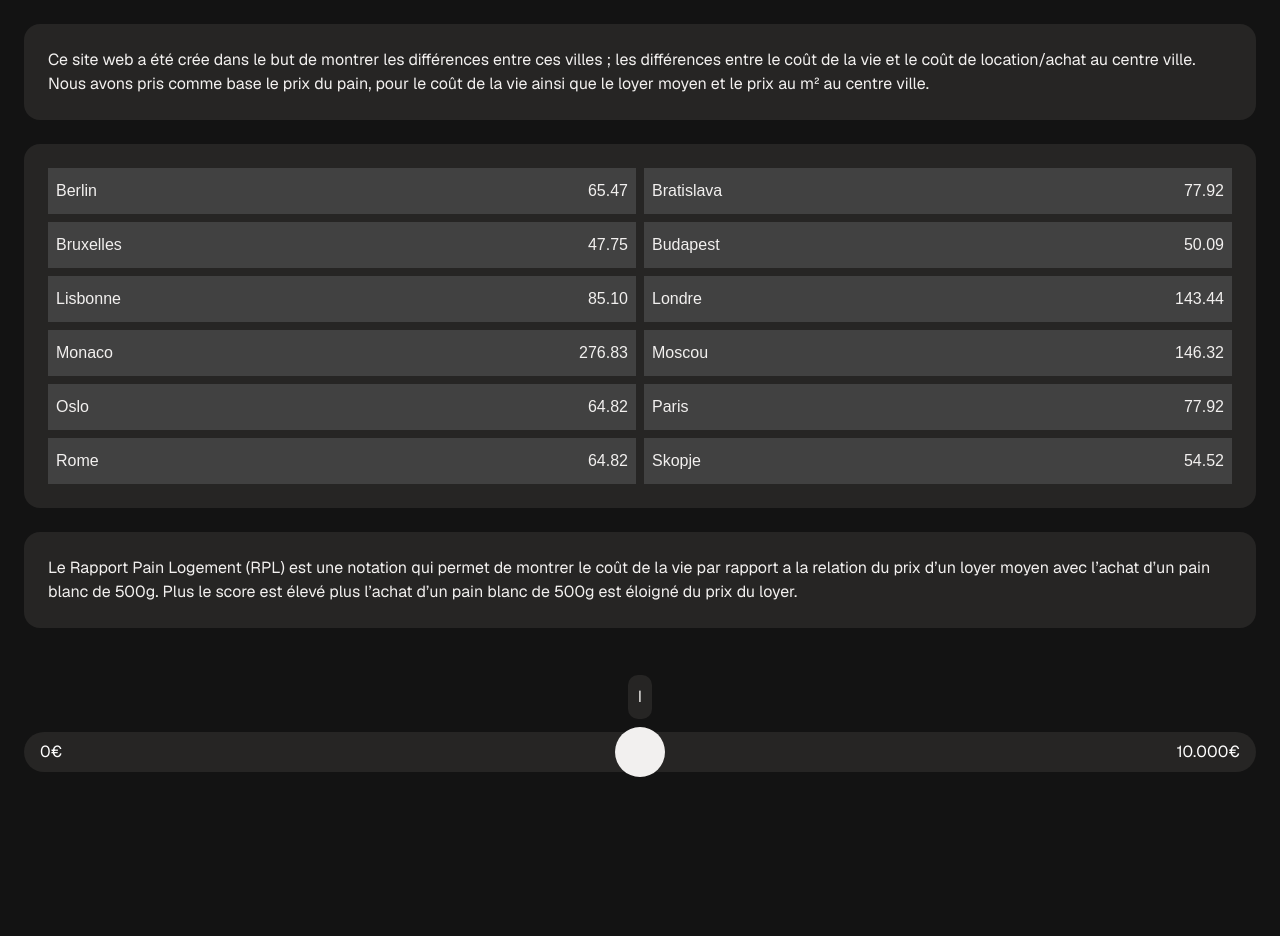
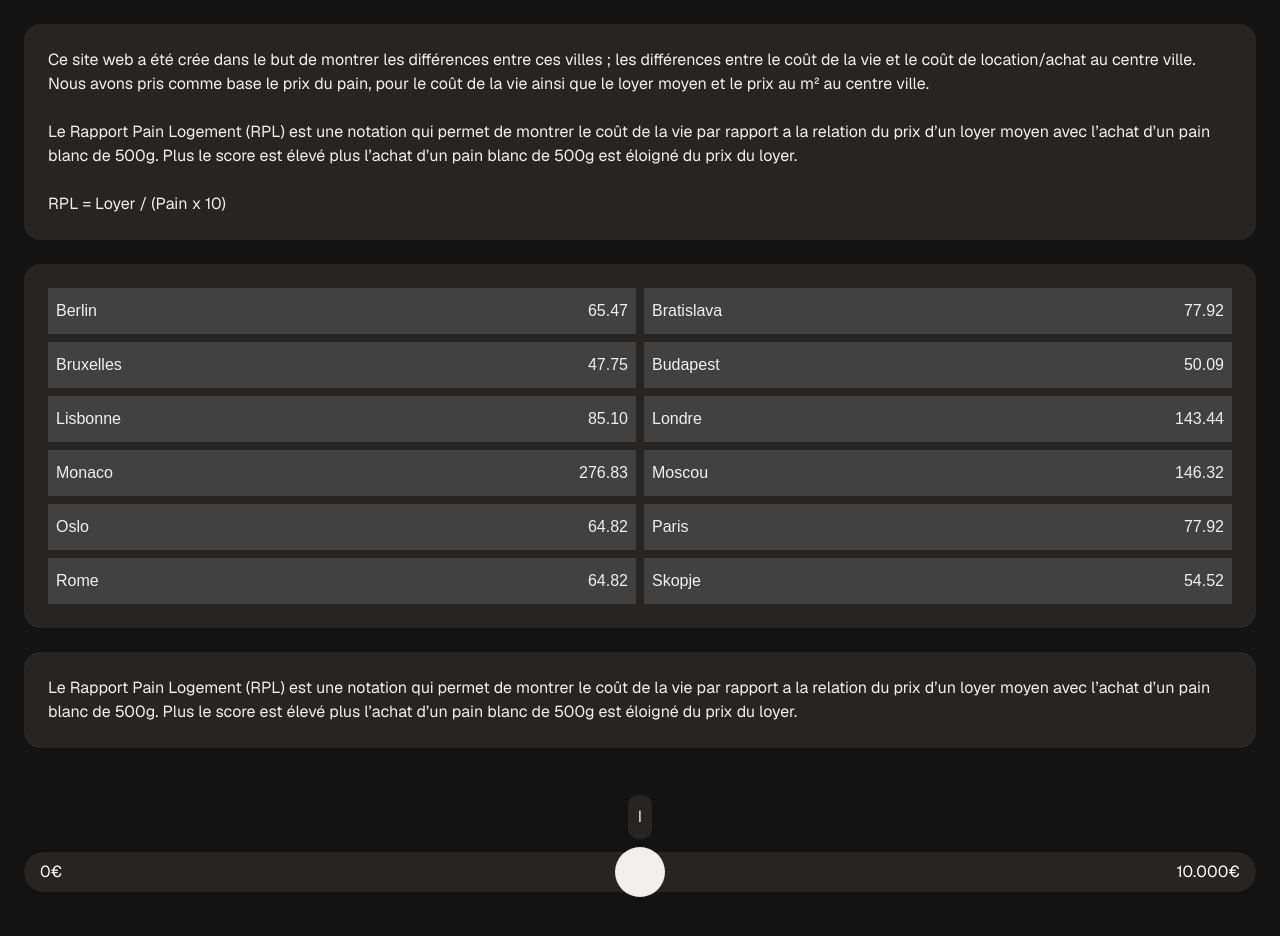
Before and after one commit to K0rneille/DataPlay, a website: page src/index.html in a window 1280 px wide. Before the commit the page ends 876 px from the top, so only its background shows below. Drawn offline with nearby package versions, Linux system fonts and the light colour scheme; files that its build step writes are made by us from their sources.

Commit message:
/endsliderfrotend

```diff
--- a/src/index.html
+++ b/src/index.html
@@ -28,6 +28,12 @@
   <section class="sectionTexte">
     <p class="sectionTexte__p">
       Ce site web a été crée dans le but de montrer les différences entre ces villes ; les différences entre le coût de la vie et le coût de location/achat au centre ville. Nous avons pris comme base le prix du pain, pour le coût de la vie ainsi que le loyer moyen et le prix au m²  au centre ville.
+    </p>
+    <p class="sectionTexte__p">
+      Le Rapport Pain Logement (RPL) est une notation qui permet de montrer le coût de la vie par rapport a la relation du prix d’un loyer moyen avec l’achat d’un pain blanc de 500g. Plus le score est élevé plus l’achat d’un pain blanc de 500g est éloigné du prix du loyer.
+    </p>
+    <p class="sectionTexte__p">
+      RPL = Loyer / (Pain x 10)
     </p>
   </section>
 
```
